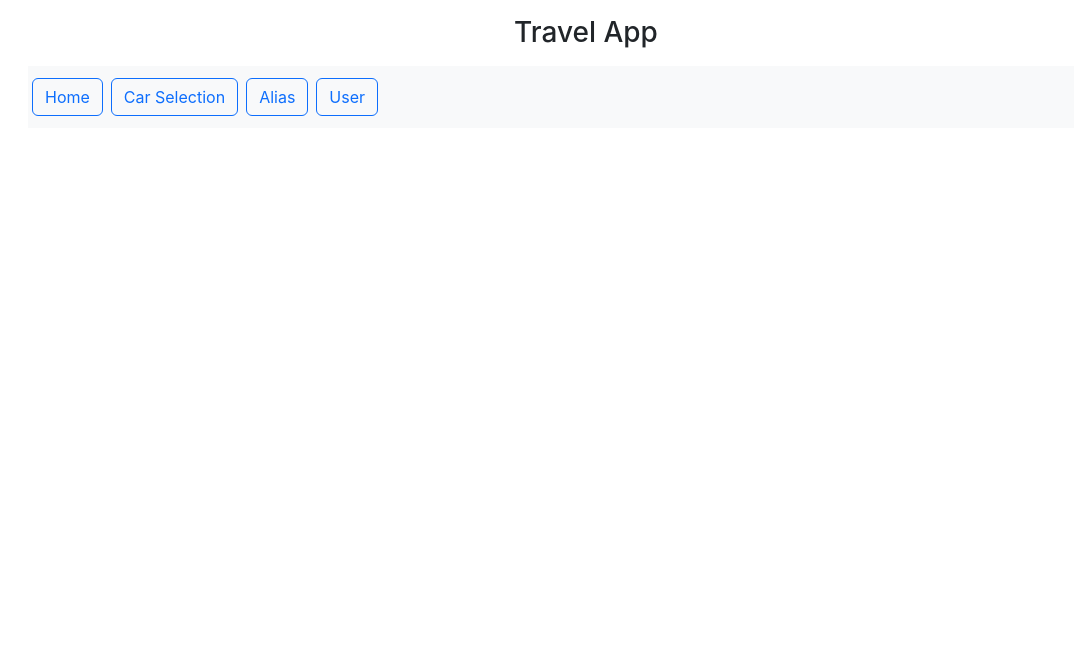
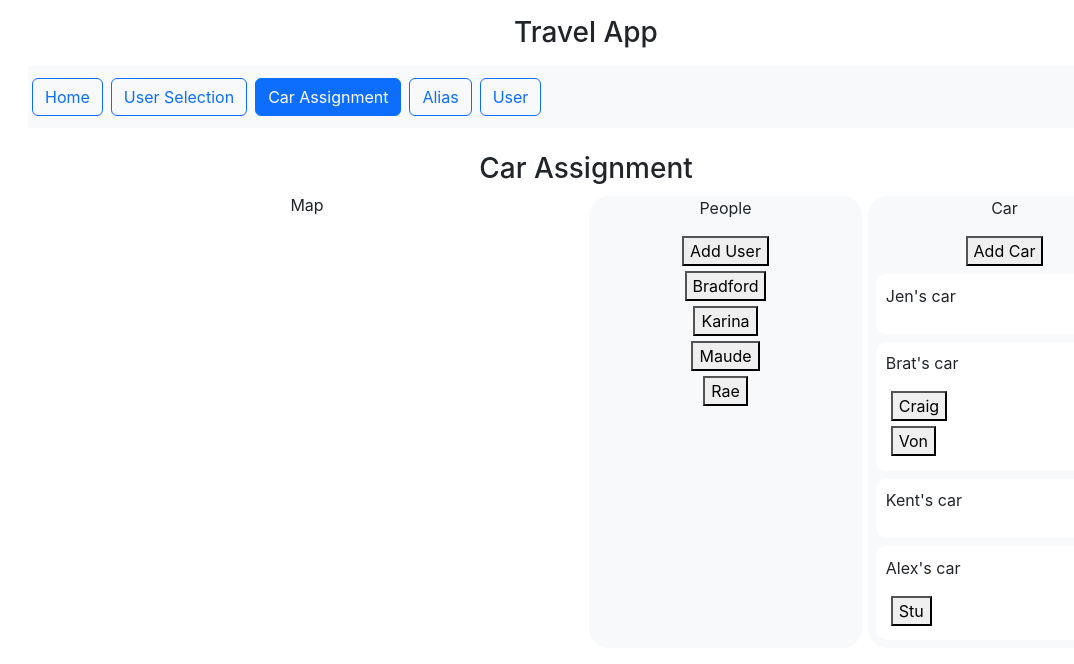
Before and after one commit to bengoh815/travellingProblem, a React (Create React App) app in the folder frontend/travelui/: page /carassignment in a window 1280 px wide. Shown: the top 664 px of the page, without its empty margins (54-1128 px from the left). Built offline with nearby package versions, Linux system fonts and the light colour scheme.

Commit message:
Finish styling of car assignment
need to fix button, map component

```diff
--- a/frontend/travelui/src/App.js
+++ b/frontend/travelui/src/App.js
@@ -5,7 +5,8 @@ import Navbar from "./components/Navbar";
 import Home from "./components/Home";
 import Alias from "./components/Alias";
 import Users from "./components/Users";
-import CarSelection from "./components/CarSelection";
+import UserSelection from "./components/UserSelection";
+import CarAssignment from "./components/CarAssignment";
 
 export default function App() {
   return (
@@ -16,7 +17,8 @@ export default function App() {
         <br />
         <Routes>
           <Route path="/home" element={<Home />} />
-          <Route path="/carselection" element={<CarSelection />} />
+          <Route path="/userselection" element={<UserSelection />} />
+          <Route path="/carassignment" element={<CarAssignment />} />
           <Route path="/alias" element={<Alias />} />
           <Route path="/users" element={<Users />} />
         </Routes>
--- a/frontend/travelui/src/components/CarSelection.js
+++ b/frontend/travelui/src/components/CarAssignment.js
@@ -2,9 +2,9 @@ import React, { useState } from "react";
 import { DndContext } from "@dnd-kit/core";
 import Passenger from "./Passenger";
 import Car from "./Car";
-import styles from "../styles/CarSelection.module.css";
+import styles from "../styles/CarAssignment.module.css";
 
-export default function CarSelection() {
+export default function CarAssignment() {
   // Get data from somehow
   const input = {
     passengers: [],
@@ -14,6 +14,7 @@ export default function CarSelection() {
       { Id: 10, Name: "Maude", Longitude: 9.5, Latitude: 5.9 },
       { Id: 5, Name: "Rae", Longitude: 8.1, Latitude: 1.8 },
     ],
+    carNextId: 5,
     cars: [
       { Id: 1, Name: "Jen", Passengers: [] },
       {
@@ -186,30 +187,52 @@ export default function CarSelection() {
     setDragObj(e.active.id);
   }
 
+  function handleAddUser(e) {
+    // TODO get user from db
+    const newUser = {
+      Id: 125235,
+      Name: "Clone",
+      Longitude: 6.6,
+      Latitude: 9.7,
+    };
+    const newUnassigned = [...data.unassigned, newUser];
+    const newData = { ...data, unassigned: newUnassigned };
+    setData(newData);
+  }
+
+  function handleAddCar(e) {
+    // should probably ask for name
+    const defaultName = "John Smith";
+    const newCar = { Id: data.carNextId, Name: defaultName, Passengers: [] };
+    const newCars = [...data.cars, newCar];
+    const newCarNextId = data.carNextId + 1;
+
+    const newData = { ...data, carNextId: newCarNextId, cars: newCars };
+    setData(newData);
+  }
+
   return (
-    <div className="bg-light">
-      <h3>Car Selection</h3>
+    <div className={styles.container}>
+      <h3>Car Assignment</h3>
 
-      <div className={styles.half}></div>
-      <div className={styles.half}>
+      <div className={styles.map}>Map</div>
+      <div className={styles.seatings}>
         <DndContext onDragEnd={handleDragEnd} onDragStart={handleDragStart}>
-          <div className={styles.half}>
+          <div className={styles.people}>
             <p>People</p>
+            <button onClick={handleAddUser}>Add User</button>
             {data.unassigned.map((p, index) => (
               <Passenger key={index} id={p.Id}>
                 {p.Name}
               </Passenger>
             ))}
           </div>
-          <div className={styles.half}>
+          <div className={styles.cars}>
             <p>Car</p>
+            <button onClick={handleAddCar}>Add Car</button>
+            <div className={styles.carLst}>
               {data.cars.map((car, index) => (
-              <Car
-                key={index}
-                id={car.Id}
-                driver={car.Name}
-                passengers={car.Passengers}
-              >
+                <Car key={index} id={car.Id} driver={car.Name}>
                   {car.Passengers.map((p, i) => (
                     <Passenger key={i} id={p.Id}>
                       {p.Name}
@@ -218,10 +241,9 @@ export default function CarSelection() {
                 </Car>
               ))}
             </div>
+          </div>
         </DndContext>
       </div>
     </div>
   );
 }
-
-// could it be possible instead of rending passengers twice I save them in an array and just use them as I wish?
--- a/frontend/travelui/src/components/Navbar.js
+++ b/frontend/travelui/src/components/Navbar.js
@@ -13,9 +13,17 @@ export default function Navbar() {
           <li className="nav-item m-1">
             <NavLink
               className="btn btn-light btn-outline-primary"
-              to="/carselection"
+              to="/userselection"
             >
-              Car Selection
+              User Selection
+            </NavLink>
+          </li>
+          <li className="nav-item m-1">
+            <NavLink
+              className="btn btn-light btn-outline-primary"
+              to="/carassignment"
+            >
+              Car Assignment
             </NavLink>
           </li>
           <li className="nav-item m-1">
--- a/frontend/travelui/src/styles/Car.module.css
+++ b/frontend/travelui/src/styles/Car.module.css
@@ -1,24 +1,7 @@
 .container {
   text-align: left;
-  padding: 10px;
+  padding: 0.6rem;
   margin: 0.5rem;
-  background-color: rgba(220, 220, 220, 0.6);
+  background-color: white;
   border-radius: 10px;
 }
-
-.container ul {
-  list-style: none;
-  padding-left: 1rem;
-  margin-bottom: inherit;
-}
-
-.container p {
-  margin-bottom: inherit;
-}
-
-/* .container .dropzone {
-  background-color: rgba(255, 255, 255, 0.7);
-}
-
-.nothing {
-} */
--- /dev/null
+++ b/frontend/travelui/src/styles/CarAssignment.module.css
@@ -0,0 +1,34 @@
+.container {
+  width: 100%;
+  display: grid;
+  grid-template-columns: 1fr 1fr;
+  grid-template-areas:
+    "header header"
+    "map seatings";
+}
+
+.container h3 {
+  grid-area: header;
+}
+.container .map {
+  /* for another time */
+}
+
+.container .seatings {
+  grid-area: seatings;
+  display: flex;
+}
+
+.container .people {
+  width: 50%;
+  /* bootstrap light? */
+  background-color: var(--bs-light, #f8f9fa);
+  border-radius: 20px;
+  margin: 0.2rem;
+}
+.container .cars {
+  width: 50%;
+  background-color: var(--bs-light, #f8f9fa);
+  border-radius: 20px;
+  margin: 0.2rem;
+}
--- a/frontend/travelui/src/styles/CarSelection.module.css
+++ /dev/null
@@ -1,30 +0,0 @@
-/* .figure {
-  text-align: left;
-  background-color: rgba(220, 220, 220, 0.4);
-  border-radius: 10px;
-  padding: 10px;
-  margin: 10px;
-} */
-
-/* .container {
-  background-color: rgba(220, 220, 220, 0.3);
-} */
-
-.half {
-  width: 50%;
-
-  display: inline-block;
-  /* background-color: rgba(220, 220, 220, 0.4); */
-  border-radius: 10px;
-  /* margin: 10px; */
-}
-
-.quarter {
-  width: 25%;
-  display: inline-block;
-}
-
-.block {
-  display: block;
-  text-align: right;
-}
```
Also changed, not shown: frontend/travelui/src/components/UserSelection.js (added), 1 other file (tests, documents, lock files or other folders). Lines whose indentation alone changed are shown as unchanged.
